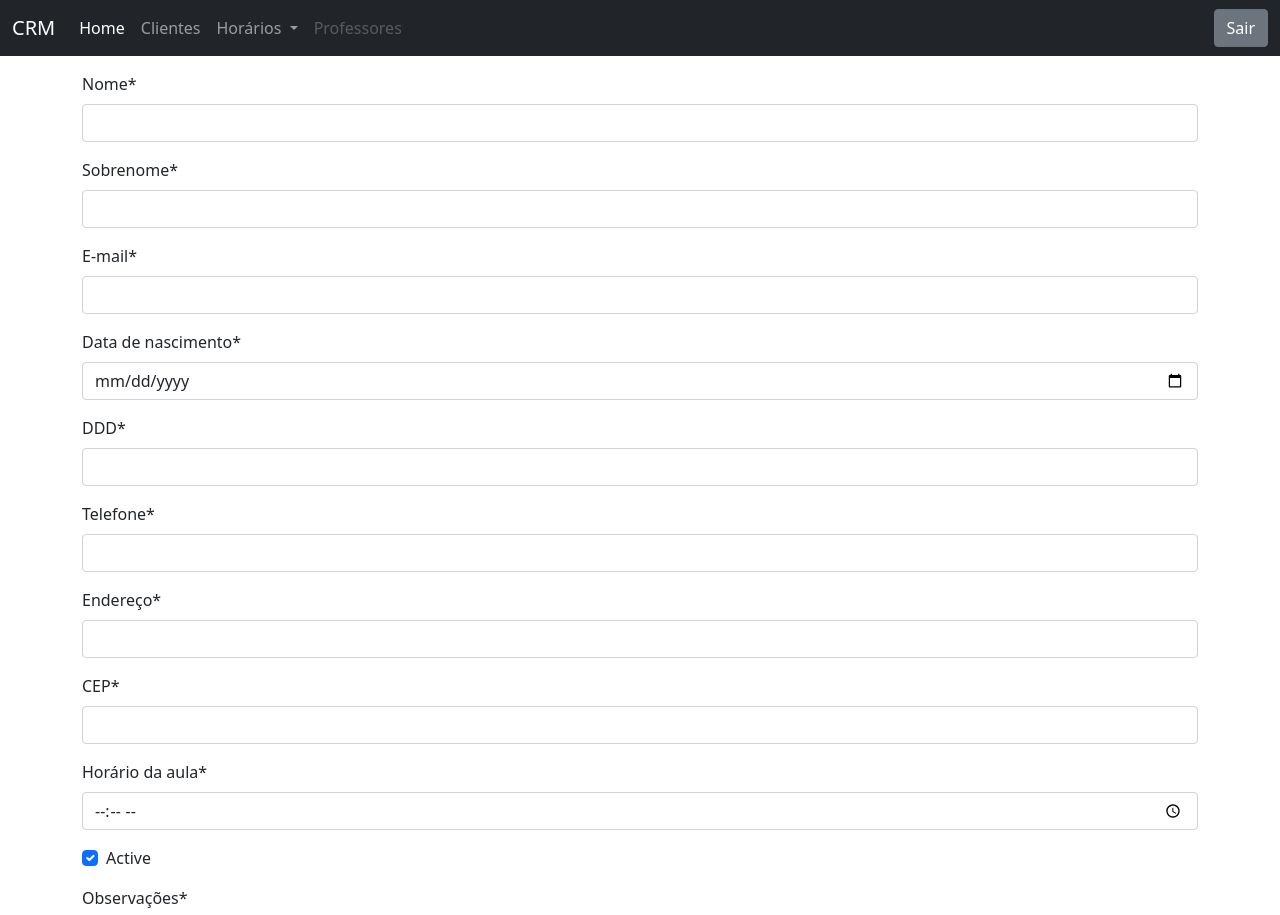
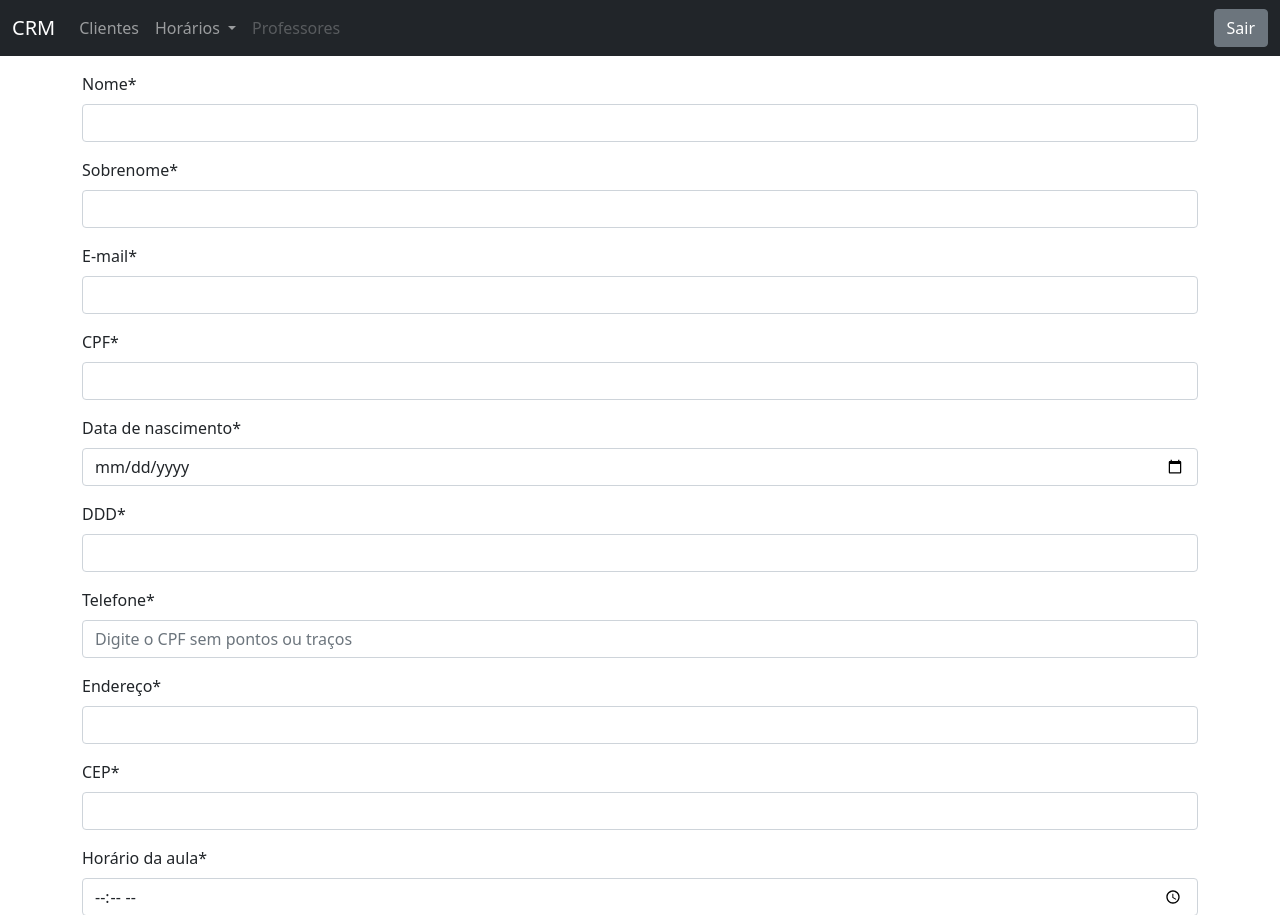
Before and after one commit to osmanbastos/crm_python, a Django app: page /customer/ in a window 1280 px wide. Shown: the top 915 px of the page. Run offline with Django 5.2, Linux system fonts and the light colour scheme; some libraries are stand-ins or nearby versions.

Commit message:
style: added instruction in index. core: added cpf_field

```diff
--- a/core/templates/model-header.html
+++ b/core/templates/model-header.html
@@ -6,9 +6,6 @@
       </button>
       <div class="collapse navbar-collapse" id="navbarSupportedContent">
         <ul class="navbar-nav me-auto mb-2 mb-lg-0">
-          <li class="nav-item">
-            <a class="nav-link active" aria-current="page" href="#">Home</a>
-          </li>
           <li class="nav-item">
             <a class="nav-link" href={% url 'customer:customer-list' %}>Clientes</a>
           </li>
--- a/customer/forms.py
+++ b/customer/forms.py
@@ -21,6 +21,11 @@ class CustomerForm(forms.ModelForm):
         )
     email = forms.EmailField(label="E-mail", widget=EmailInput())
     birth_date = forms.DateField(label="Data de nascimento", widget=DateInput())
+    cpf_field = forms.RegexField(
+        label="CPF",
+        regex=r'^\+?1?[0-9]{11}$',
+        error_messages={'invalid': 'Digite um CPF válido'}
+    )
     area_code = forms.RegexField(
         label="DDD",
         regex=r'^\+?1?[0-9]{2}$',
@@ -29,7 +34,8 @@ class CustomerForm(forms.ModelForm):
     phone = forms.RegexField(
         label="Telefone",
         regex=r'^\+?1?[0-9]{9}$',
-        error_messages={'invalid': 'Digite um telefone válido'}
+        error_messages={'invalid': 'Digite um telefone válido'},
+        widget=forms.TextInput(attrs={'placeholder': "Digite o CPF sem pontos ou traços"})
     )
     address = forms.CharField(label="Endereço")
     address_number = forms.CharField(label="CEP")
@@ -43,6 +49,7 @@ class CustomerForm(forms.ModelForm):
             "first_name",
             "last_name",
             "email",
+            "cpf_field",
             "birth_date",
             "area_code",
             "phone",
--- a/customer/models.py
+++ b/customer/models.py
@@ -8,6 +8,7 @@ class Customer(models.Model):
     last_name = models.CharField(max_length=50)
     email = models.EmailField(max_length=254)
     birth_date = models.DateField()
+    cpf_field = models.CharField(max_length=11, unique=True, blank=True, null=True)
     area_code = models.CharField(max_length=2)
     phone = models.CharField(max_length=9)
     address = models.CharField(max_length=100)
--- a/manage.py
+++ b/manage.py
@@ -6,7 +6,7 @@ import sys
 
 def main():
     """Run administrative tasks."""
-    os.environ.setdefault('DJANGO_SETTINGS_MODULE', 'crud_django.settings')
+    os.environ.setdefault('DJANGO_SETTINGS_MODULE', 'crud_django.local_settings')
     try:
         from django.core.management import execute_from_command_line
     except ImportError as exc:
```
Also changed, not shown: core/templates/index.html (+20 -1 lines), customer/migrations/0007_customer_cpf_field.py (added), db.sqlite3.
